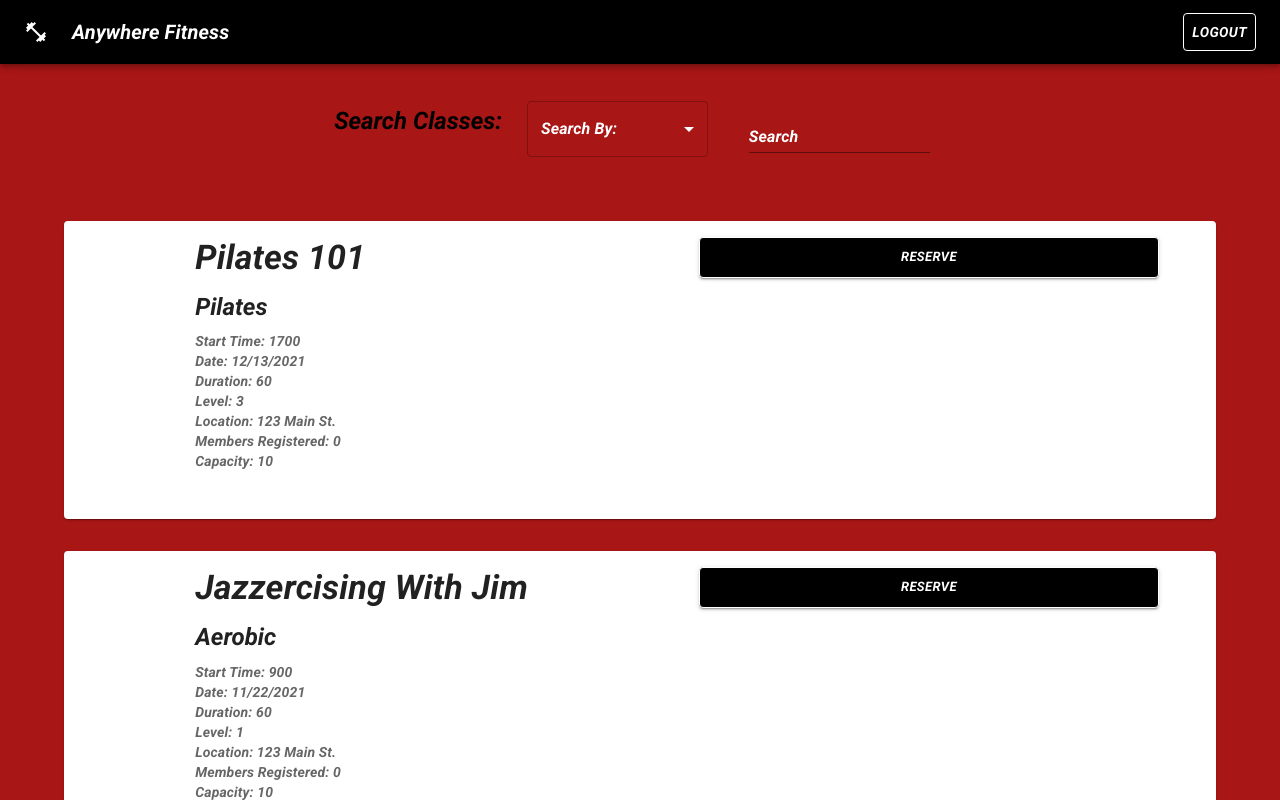
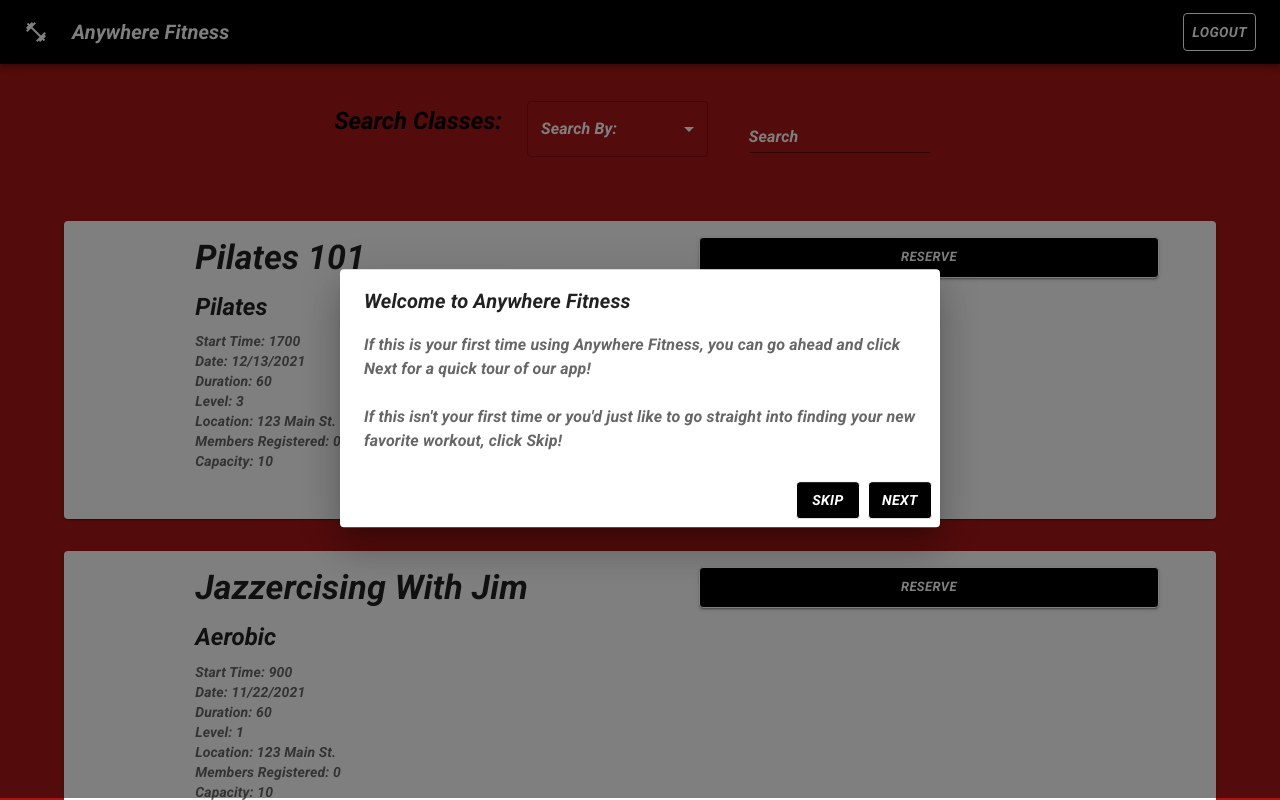
Before and after one commit to fitness-anytime/fitness-anytime-frontend, a React (Create React App) app: page /user in a window 1280 px wide. Shown: the top 800 px of the page. Built offline with nearby package versions, Linux system fonts and the light colour scheme; sample sign-in values are in the browser's storage.

Commit message:
Dialog box generally complete with animation

```diff
--- a/src/components/ClassCard.js
+++ b/src/components/ClassCard.js
@@ -4,6 +4,7 @@ import CardContent from "@mui/material/CardContent";
 import Button from "@mui/material/Button";
 import Typography from "@mui/material/Typography";
 import { FormControlLabel, Checkbox } from "@mui/material";
+import Dialog from './Dialog';
 
 import styled from "styled-components";
 
--- /dev/null
+++ b/src/components/Dialog.js
@@ -0,0 +1,68 @@
+import * as React from 'react';
+import Button from '@mui/material/Button';
+import Dialog from '@mui/material/Dialog';
+import DialogActions from '@mui/material/DialogActions';
+import DialogContent from '@mui/material/DialogContent';
+import DialogContentText from '@mui/material/DialogContentText';
+import DialogTitle from '@mui/material/DialogTitle';
+import Slide from '@mui/material/Slide';
+import { AlignHorizontalLeft } from '@mui/icons-material';
+import { keyframes } from '@mui/system';
+
+const Transition = React.forwardRef(function Transition(props, ref) {
+  return <Slide direction="up" ref={ref} {...props} />;
+});
+
+export default function AlertDialogSlide() {
+  const [open, setOpen] = React.useState(true);
+
+  const handleClickOpen = () => {
+    setOpen(true);
+  };
+
+  const handleClose = () => {
+    setOpen(false);
+  };
+
+  // Going to use this for dialog boxes during the walkthrough to
+  // make them more visible/eye-catching
+  const hover = keyframes`
+  from {
+    transform: translateY(5px);
+  }
+  to {
+    transform: translateY(-5px);
+  }
+`;
+
+  return (
+    <div position='absolute'>
+      <Dialog
+        open={open}
+        TransitionComponent={Transition}
+        hideBackdrop={false}
+        aria-describedby="alert-dialog-slide-description"
+        sx={{
+            animation: `${hover} 1s infinite ease alternate`,
+        }}
+      >
+        <DialogTitle>{"Welcome to Anywhere Fitness"}</DialogTitle>
+        <DialogContent>
+          <DialogContentText id="alert-dialog-slide-description">
+            If this is your first time using Anywhere Fitness, you can go
+            ahead and click Next for a quick tour of our app!
+            <br />
+            <br />
+            If this isn't your
+            first time or you'd just like to go straight into finding your new favorite
+            workout, click Skip!
+          </DialogContentText>
+        </DialogContent>
+        <DialogActions>
+          <Button onClick={handleClose}>Skip</Button>
+          <Button onClick={handleClose}>Next</Button>
+        </DialogActions>
+      </Dialog>
+    </div>
+  );
+}
--- a/src/components/User.js
+++ b/src/components/User.js
@@ -3,6 +3,7 @@ import ClassCard from "./ClassCard";
 import styled from "styled-components";
 import { TextField, MenuItem, Typography } from "@mui/material";
 import { previousDay } from "date-fns";
+import Dialog from './Dialog';
 
 const classCards = [
   {
@@ -218,6 +219,7 @@ export default function User() {
           value={searchParams.value}
           onChange={handleChange}
         />
+        <Dialog className="dialog" />
       </SearchBarContainer>
 
       <StyledCardsContainer>
```
